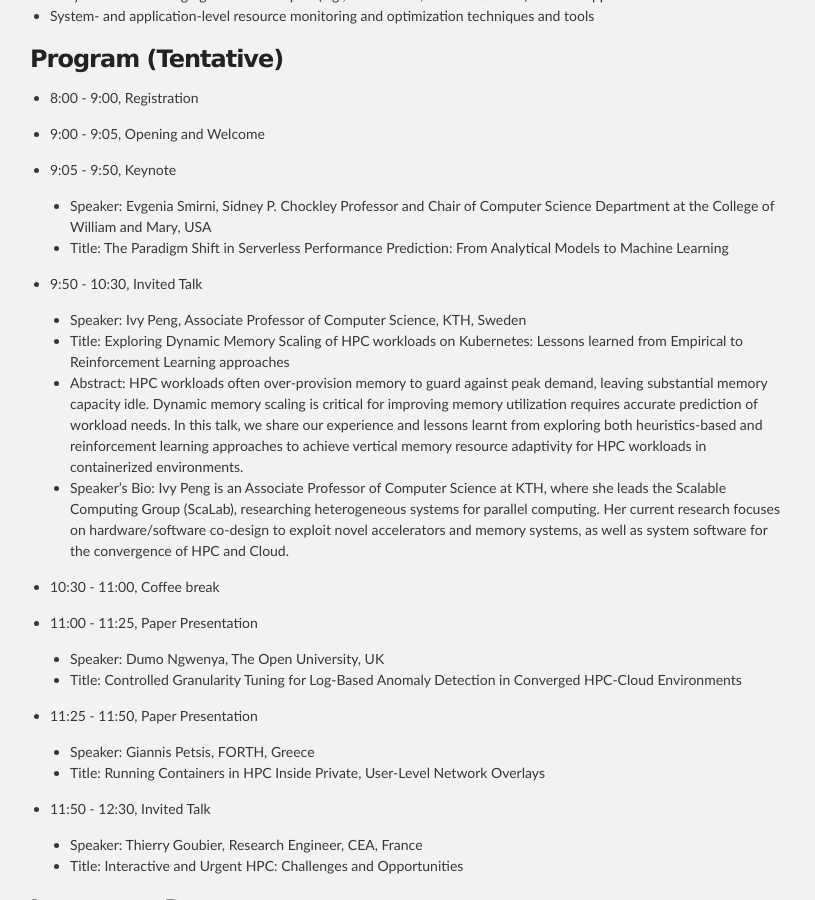
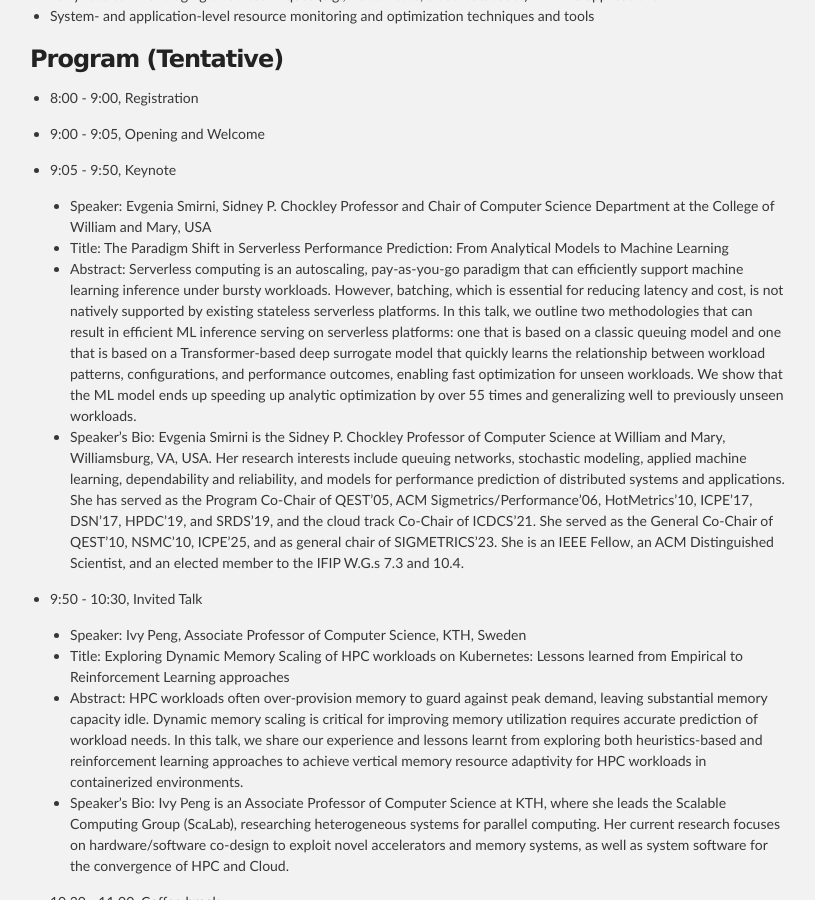
Before and after one commit to CARV-ICS-FORTH/wocc, a Jekyll site: the page built from index.md, in a window 1280 px wide and 900 px high, scrolled down 1577 px. Shown: the whole window, without its empty margins (230-1045 px from the left). Built offline with Jekyll 4.4.1, drawn with Linux system fonts in a browser that asks for light colours.

Commit message:
Update index.md

```diff
--- a/index.md
+++ b/index.md
@@ -55,6 +55,8 @@ We encourage works that are related to the following topics and accept other rel
 
   * Speaker: Evgenia Smirni, Sidney P. Chockley Professor and Chair of Computer Science Department at the College of William and Mary, USA
   * Title: The Paradigm Shift in Serverless Performance Prediction: From Analytical Models to Machine Learning
+  * Abstract: Serverless computing is an autoscaling, pay-as-you-go paradigm that can efficiently support machine learning inference under bursty workloads. However, batching, which is essential for reducing latency and cost, is not natively supported by existing stateless serverless platforms. In this talk, we outline two methodologies that can result in efficient ML inference serving on serverless platforms: one that is based on a classic queuing model and one that is based on  a Transformer-based deep surrogate model that quickly learns the relationship between workload patterns, configurations, and performance outcomes, enabling fast optimization for unseen workloads. We show that the ML model ends up speeding up analytic optimization by over 55 times and generalizing well to previously unseen workloads.
+  * Speaker's Bio: Evgenia Smirni is the Sidney P. Chockley Professor of Computer Science at William and Mary, Williamsburg, VA, USA. Her research interests include queuing networks, stochastic modeling, applied machine learning, dependability and reliability, and models for performance prediction of distributed systems and applications. She has served as the Program Co-Chair of QEST’05, ACM Sigmetrics/Performance’06, HotMetrics’10, ICPE’17, DSN’17, HPDC’19, and SRDS’19, and the cloud track Co-Chair of ICDCS’21. She served as the General Co-Chair of QEST’10, NSMC’10, ICPE’25, and as general chair of SIGMETRICS’23. She is an IEEE Fellow, an ACM Distinguished Scientist, and an elected member to the IFIP W.G.s 7.3 and 10.4.
 
 * 9:50 - 10:30, Invited Talk
 
```
